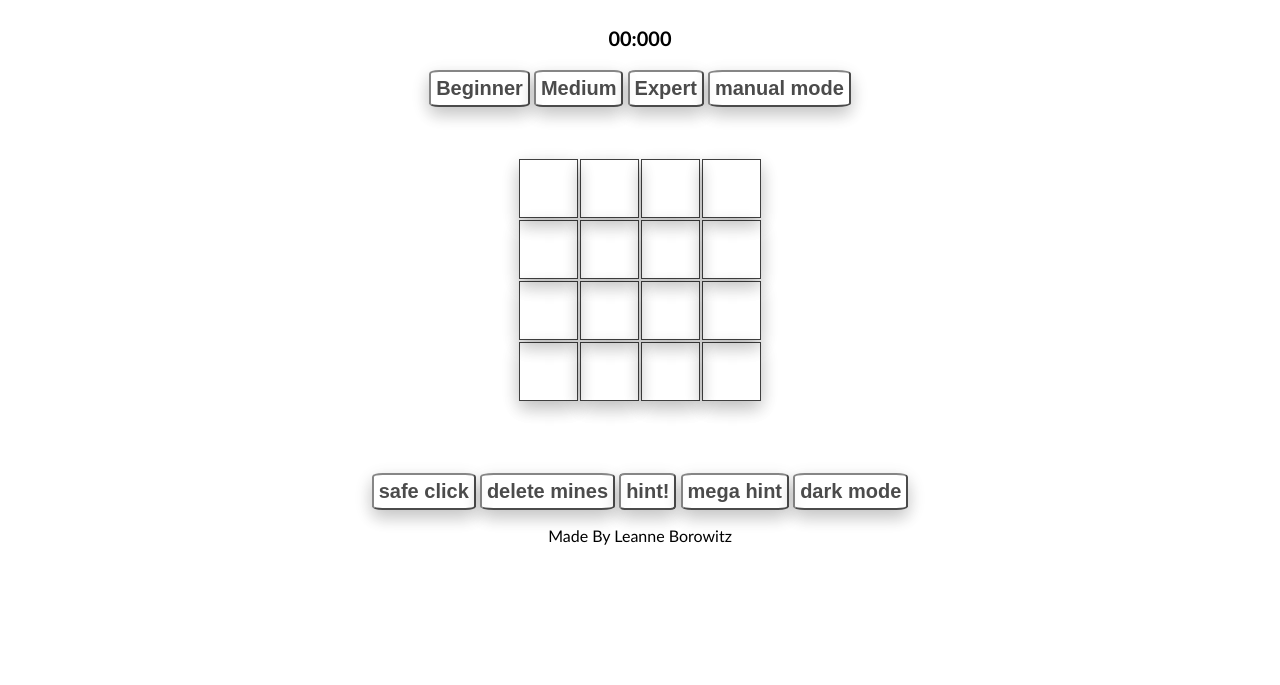
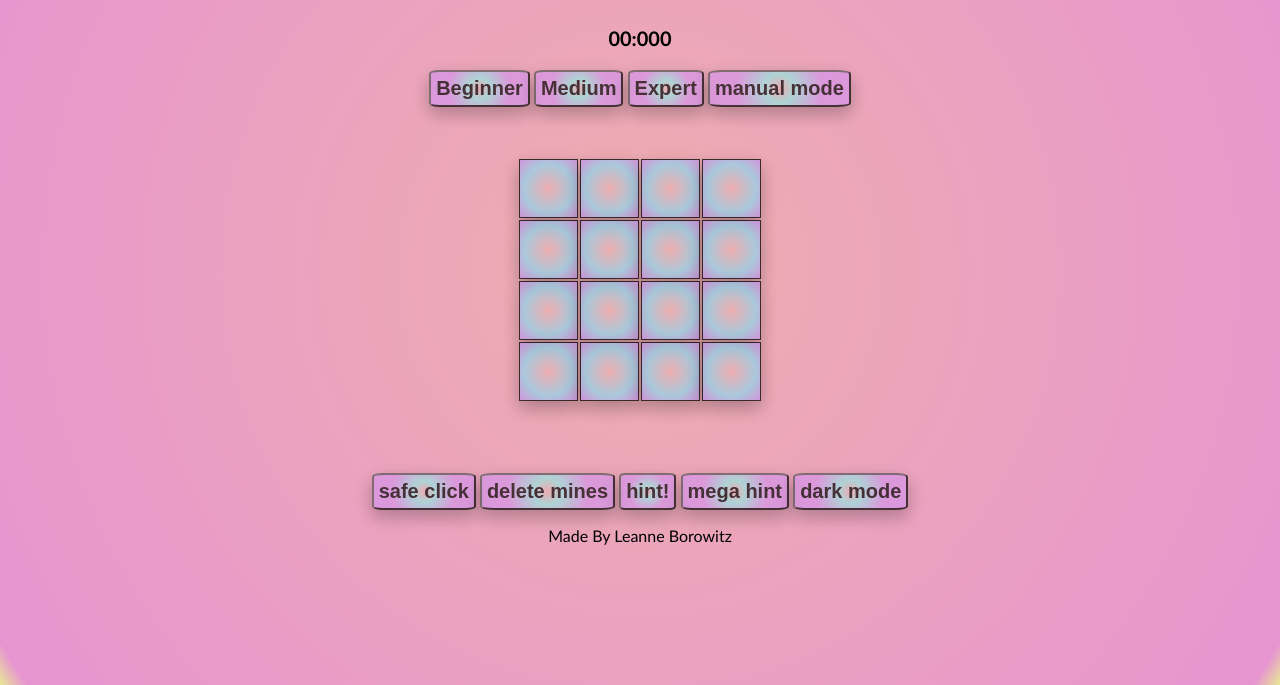
Before and after one commit to LeanneBoro/Mine-Sweeper, a plain HTML site: page index.html in a window 1280 px wide. Shown: the part 144-829 px from the top of the page. Drawn offline with Linux system fonts and the light colour scheme.

Commit message:
Add files via upload

```diff
--- a/css/style.css
+++ b/css/style.css
@@ -1,6 +1,7 @@
 body {
     font-family: 'Gill Sans', 'Gill Sans MT', Calibri, 'Trebuchet MS', sans-serif;
-    background-image: url("/img/IMG20191201WA0017.jpg");
+    background: radial-gradient(circle, rgba(238,174,174,1) 0%, rgba(231,149,208,1) 97%, rgba(231,233,148,1) 100%);
+    /* background-image: url("/img/IMG20191201WA0017.jpg"); */
     background-repeat: no-repeat;
     background-size: 100% 100%;
     min-height: 100vh;
@@ -42,7 +43,8 @@ td img {
 }
 
 .hidden {
-    background-image: url("../img/...f3d1e7e98275271c381f00217515b07c.jpg");
+    background: radial-gradient(circle, rgba(238,174,174,1) 0%, rgba(148,211,233,1) 60%, rgba(197,149,231,1) 97%);
+    /* background-image: url("../img/f3d1e7e98275271c381f00217515b07c.jpg"); */
     background-repeat: no-repeat;
     background-attachment: fixed;
     background-size: cover;
@@ -59,7 +61,8 @@ button {
     font-size: 20px;
     padding: 5px;
     box-shadow: 0 8px 16px 0 rgba(0,0,0,0.2), 0 6px 20px 0 rgba(0,0,0,0.19);
-    background-image: url("../../img/hint.png");
+    background: radial-gradient(circle, rgba(238,174,174,1) 0%, rgba(149,231,225,1) 20%, rgba(213,148,233,1) 60%);
+    /* background-image: url("../../img/hint.png"); */
     border-radius: 10%;
     font-weight: bold;
 }
```
